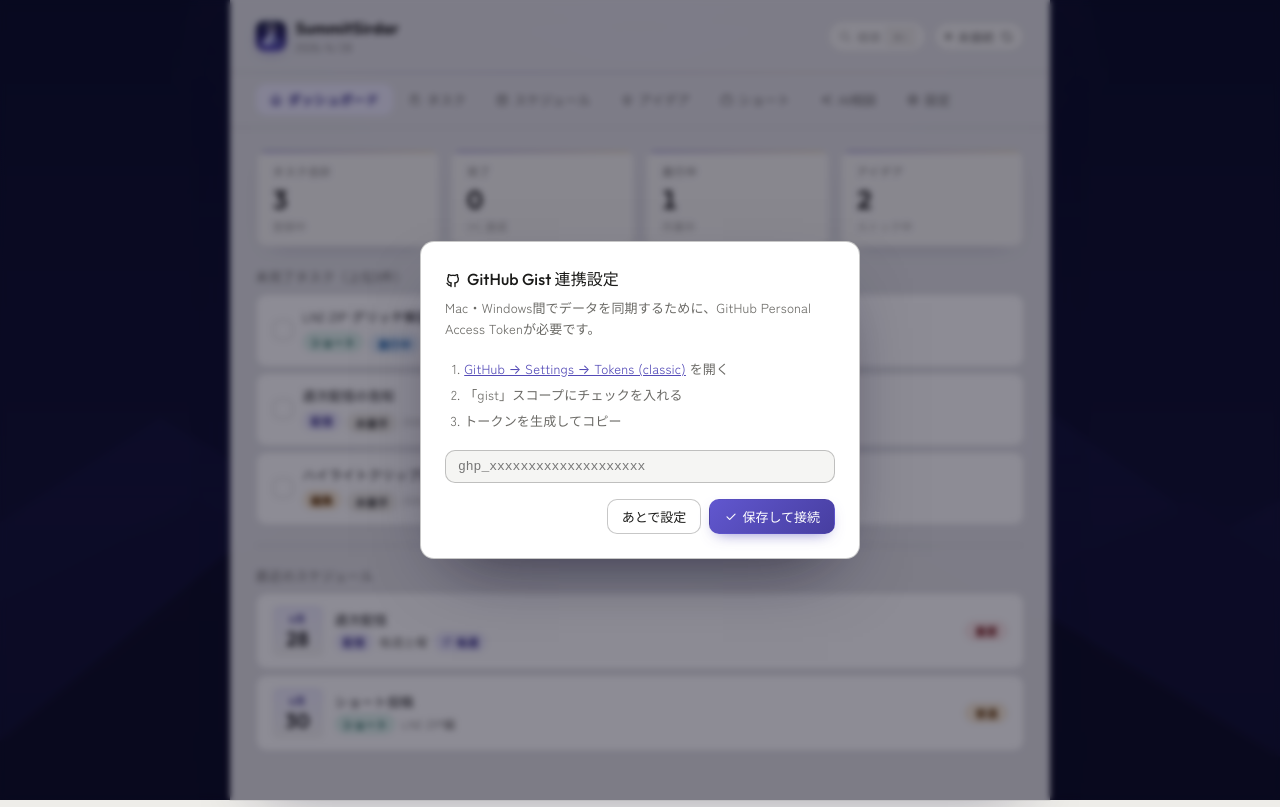
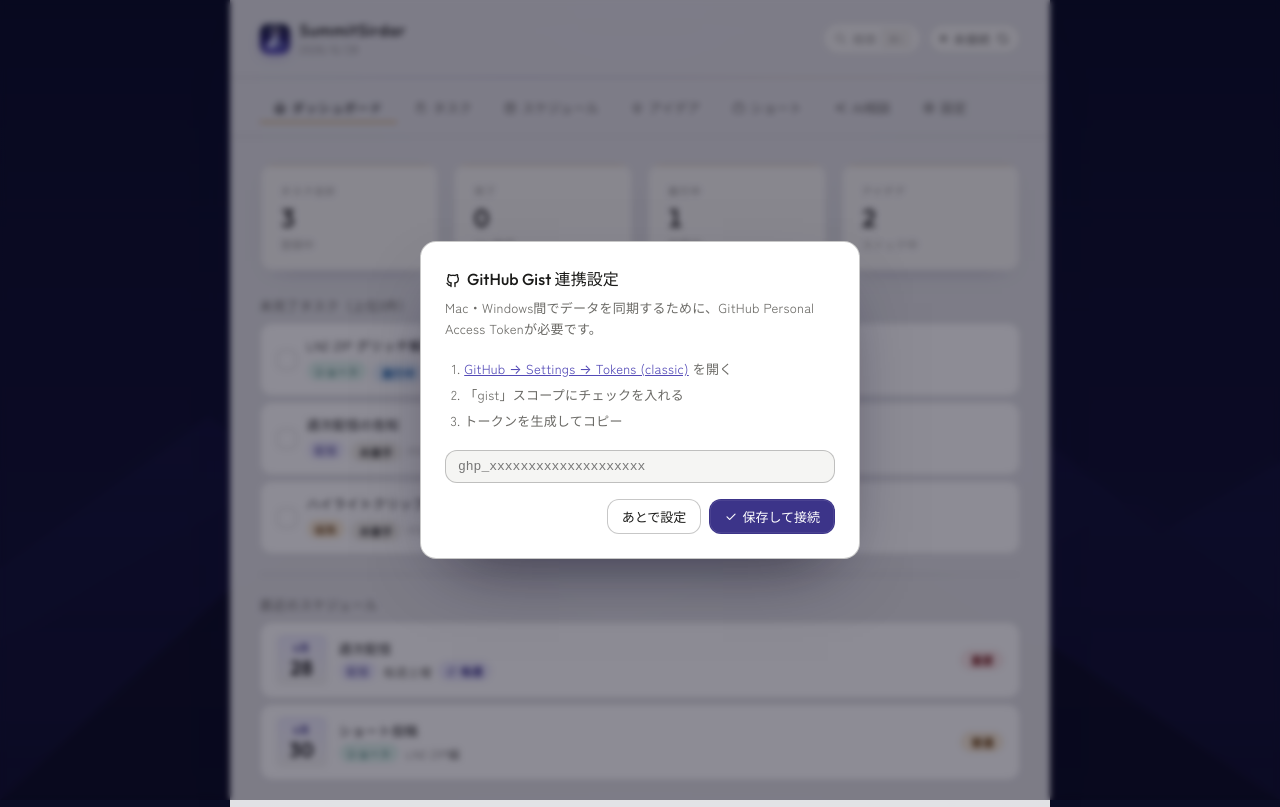
Before and after one commit to izumoriluik/content-cmd-center, a plain HTML site: page index.html in a window 1280 px wide. Drawn offline with Linux system fonts and the light colour scheme.

Commit message:
feat: ミニマル上質レイヤー(静かな高級感)を追加

```diff
--- a/index.html
+++ b/index.html
@@ -539,6 +539,41 @@
 /* モーダル：影と背景ぼかしを強化して浮遊感 */
 .search-modal, .sched-modal, .modal{ box-shadow:0 30px 70px -32px rgba(8,6,32,.7); }
 .search-overlay, .sched-modal-overlay, .modal-overlay{ background:rgba(8,6,24,.46); backdrop-filter:blur(3px); -webkit-backdrop-filter:blur(3px); }
+
+/* ===== ミニマル上質レイヤー（静かな高級感：余白を広く・装飾を引き算・金は一点アクセント。色設計/機能は不変）===== */
+:root{ --radius:12px; --radius-lg:16px; }
+body{ letter-spacing:.015em; }
+/* 余白で呼吸を作る */
+.content{ padding:1.7rem 1.85rem; }
+.header{ padding:1.25rem 1.85rem; }
+.tabs{ padding:.85rem 1.85rem; gap:4px; }
+.stats-row{ gap:14px; margin-bottom:1.6rem; }
+.stat-card{ padding:1.1rem 1.25rem; }
+/* タイポは軽く・広く・静かに */
+.app-title{ font-weight:500; letter-spacing:.04em; }
+.app-subtitle{ letter-spacing:.06em; opacity:.85; }
+.stat-label{ letter-spacing:.12em; font-size:10px; opacity:.8; }
+.stat-value{ font-weight:500; font-size:25px; }
+h2, h3, .cal-title{ font-weight:500; letter-spacing:.02em; }
+/* 装飾を引き算：ホバーの跳ねを止め、影は薄く */
+.stat-card:hover, .task-item:hover, .schedule-item:hover, .kanban-card:hover, .idea-card:hover, .cal-event:hover{ transform:none; }
+.stat-card:hover{ box-shadow:0 10px 26px -22px rgba(20,16,60,.4); border-color:var(--border); }
+.cal-event:hover{ box-shadow:inset 2px 0 0 var(--rail,var(--text3)), 0 4px 12px -10px rgba(0,0,0,.45); }
+.cal-event{ box-shadow:inset 2px 0 0 var(--rail,var(--text3)); }
+/* タブ：紫ピルをやめ、極細ゴールド下線に */
+.tab{ background:transparent !important; border-radius:0; }
+.tab:hover:not(.active){ background:transparent !important; color:var(--text2); }
+.tab.active{ background:transparent !important; color:var(--text); font-weight:500; box-shadow:inset 0 -1.5px 0 var(--gold); }
+/* プライマリボタン：グラデを落ち着いた単色＋極細リング */
+.btn-primary{ background:var(--purple-dark); box-shadow:inset 0 0 0 0.5px color-mix(in srgb,#fff 14%,transparent); }
+.btn-primary:hover{ background:var(--purple); }
+/* 統計カードの上辺は金の極細ヘアラインに統一 */
+.stat-card::before{ height:1px; background:var(--gold); opacity:.5; }
+/* 今日のセルは塗りでなく金の細リング＋番号を金に */
+.cal-cell.today{ background:transparent !important; }
+.cal-cell.today .cal-cell-day-num{ background:transparent; color:var(--gold); box-shadow:inset 0 0 0 1px color-mix(in srgb,var(--gold) 70%,transparent); }
+/* チップの内側リングは弱めて静かに */
+.tag{ box-shadow:none; font-weight:500; }
 </style>
 </head>
 <body>
--- a/sw.js
+++ b/sw.js
@@ -1,4 +1,4 @@
-const CACHE = 'summitsirdar-v5';
+const CACHE = 'summitsirdar-v6';
 const ASSETS = ['./', './manifest.json', './icon-192.png', './icon-512.png', './bg.png'];
 
 self.addEventListener('install', e => {
```
